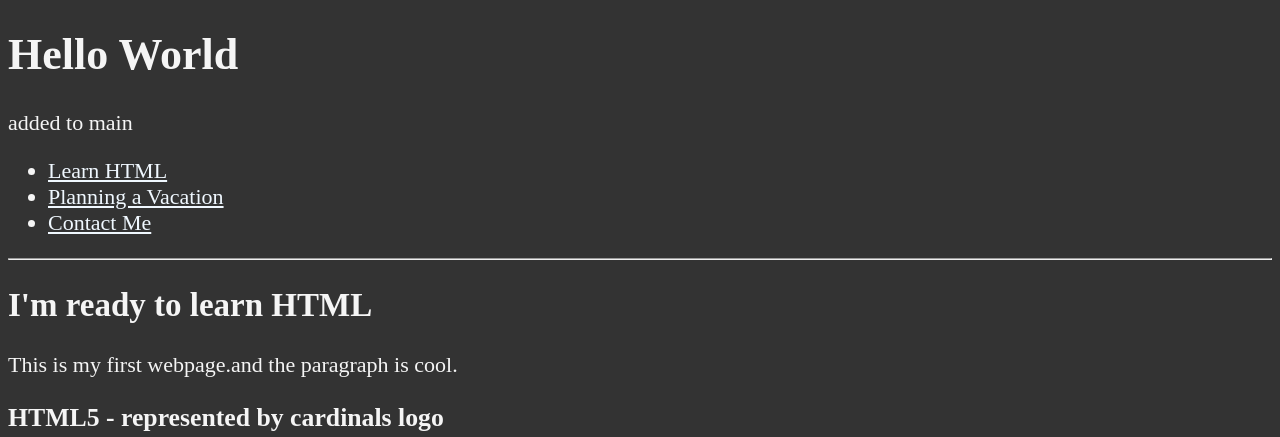
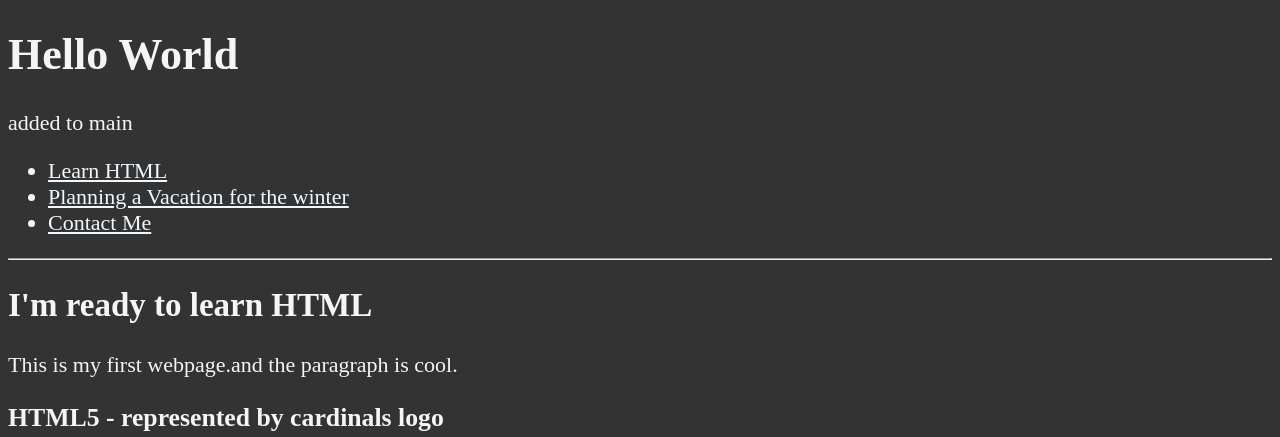
Before and after one commit to jlundberg1027/First-Web-Page, a plain HTML site: page index.html in a window 1280 px wide. Shown: the top 437 px of the page. Drawn offline with Linux system fonts and the light colour scheme; files whose address does not match are found by name.

Commit message:
edit index.html

```diff
--- a/index.html
+++ b/index.html
@@ -21,7 +21,7 @@
                     <a href="#html">Learn HTML</a>
                 </li>
                 <li>
-                    <a href="#Vacation">Planning a Vacation</a>
+                    <a href="#Vacation">Planning a Vacation for the winter</a>
                 </li>
                 <li>
                     <a href="#contact">Contact Me</a>
```
